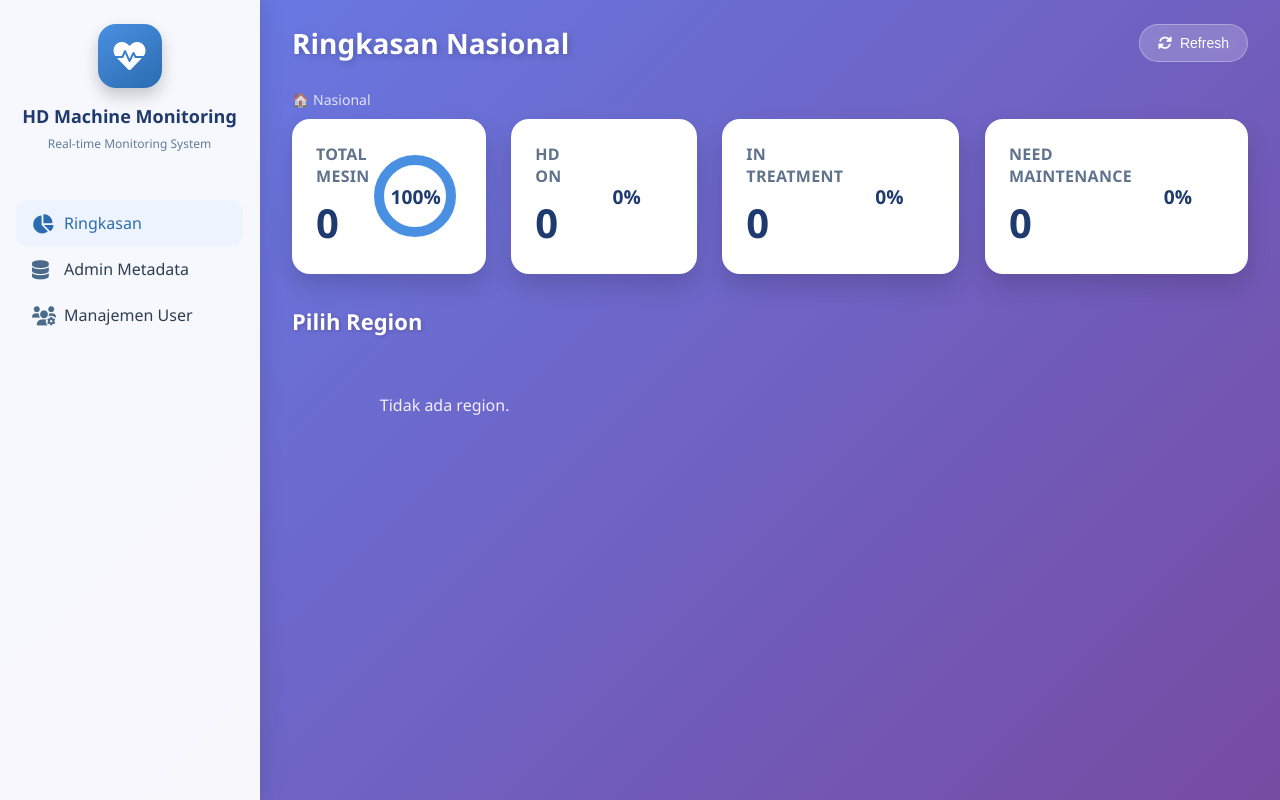
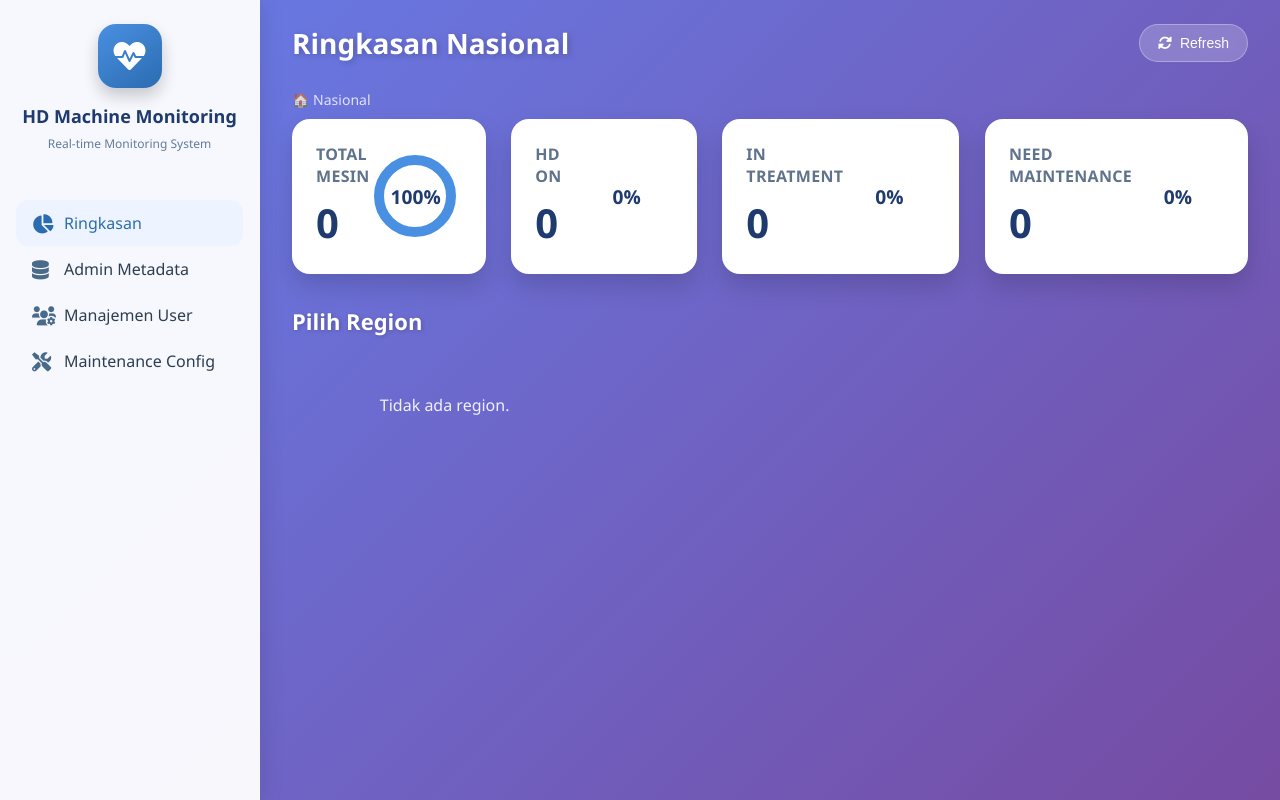
Before and after one commit to rifai-ahmad11/devmonitoring-hd, a Flask app: page / in a window 1280 px wide. Run offline with Flask 3, Linux system fonts and the light colour scheme; the visitor is signed in with stand-in values (Sample User, id 1); data that the repository does not hold is empty; parts of the project's set-up code (start-up, migrations or seed data) failed here and were passed over.

Commit message:
add navigation maintenance

```diff
--- a/templates/index.html
+++ b/templates/index.html
@@ -471,6 +471,10 @@
         <div class="nav-item" id="navAdminUsers" onclick="window.location.href='/admin/users'">
             <i class="fas fa-users-cog"></i>
             <span>Manajemen User</span>
+        </div>
+        <div class="nav-item" id="navAdminMaintenance" onclick="window.location.href='/admin/maintenance'">
+            <i class="fas fa-tools"></i>
+            <span>Maintenance Config</span>
         </div>
         {% endif %}
     </div>
```
